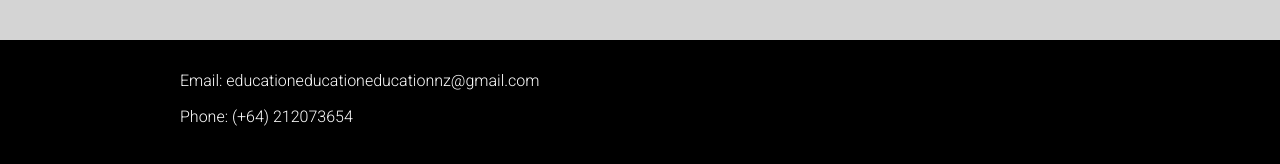
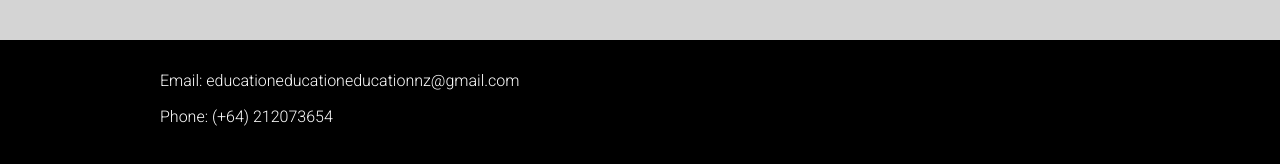
Before and after one commit to Sze-warrior/education-website, a website: page index.html in a window 1280 px wide. Shown: the part 2702-2866 px from the top of the page. Drawn offline with nearby package versions, Linux system fonts and the light colour scheme.

Commit message:
Fixed padding of footer details

```diff
--- a/sass/modules/_footer.scss
+++ b/sass/modules/_footer.scss
@@ -9,12 +9,13 @@
 		max-width: $container-width;
 		display: block;
     	margin: 0 auto;
+	    padding-left: $grid-gutter-width/2;
+	    padding-right: $grid-gutter-width/2;
 	}
 
 	.footer-details{
 	    color: white;
 	    text-align: left;
-	    padding-left: $grid-gutter-width/2;
 
 	    .email-word-break{
 	    	display:inline;
```
Also changed, not shown: css/styles.css.
